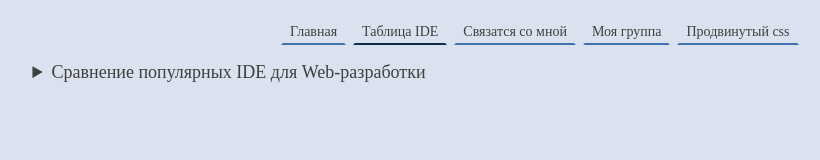
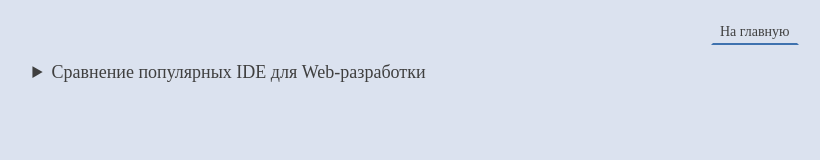
Before and after one commit to Andrey-Prokha/web, a plain HTML site: page table.html in a window 1280 px wide. Shown: the whole page, without its empty margins (411-1231 px from the left). Drawn offline with Linux system fonts and the light colour scheme.

Commit message:
completed lab 4

```diff
--- a/table.html
+++ b/table.html
@@ -9,11 +9,7 @@
 <body class="body">
     <header class="header">
         <ul class="nav">
-            <li class="nav__item"><a class="nav__link" href="index.html">Главная</a></li>
-            <li class="nav__item nav__item--active"><a class="nav__link" href="">Таблица IDE</a></li>
-            <li class="nav__item"><a class="nav__link" href="contact_me.html">Связатся со мной</a></li>
-            <li class="nav__item"><a class="nav__link" href="piuz_201/index.html">Моя группа</a></li>
-            <li class="nav__item"><a class="nav__link" href="advanced_css/">Продвинутый css</a></li>
+            <li class="nav__item"><a class="nav__link" href="index.html">На главную</a></li>
         </ul>
     </header>
     <main class="main">
```
Also changed, not shown: contact_me.html (+1 -5 lines), piuz_201/index.html (+1 -5 lines).
